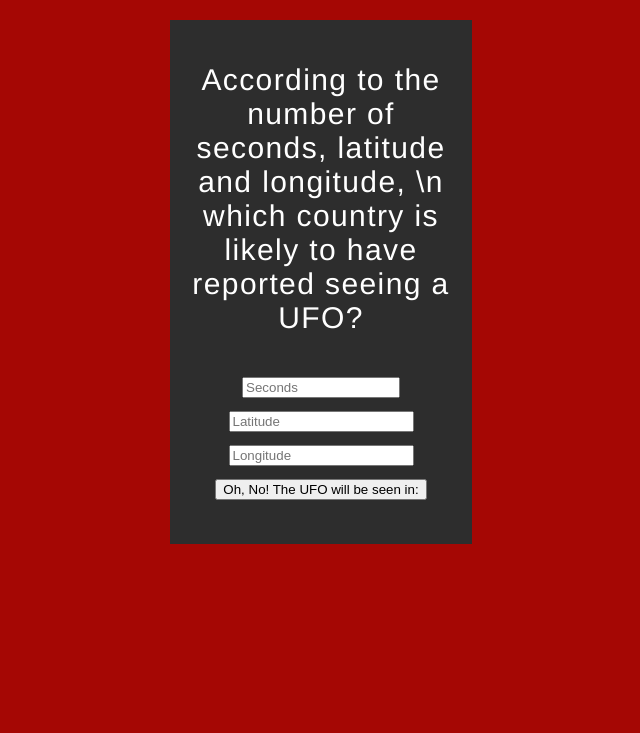
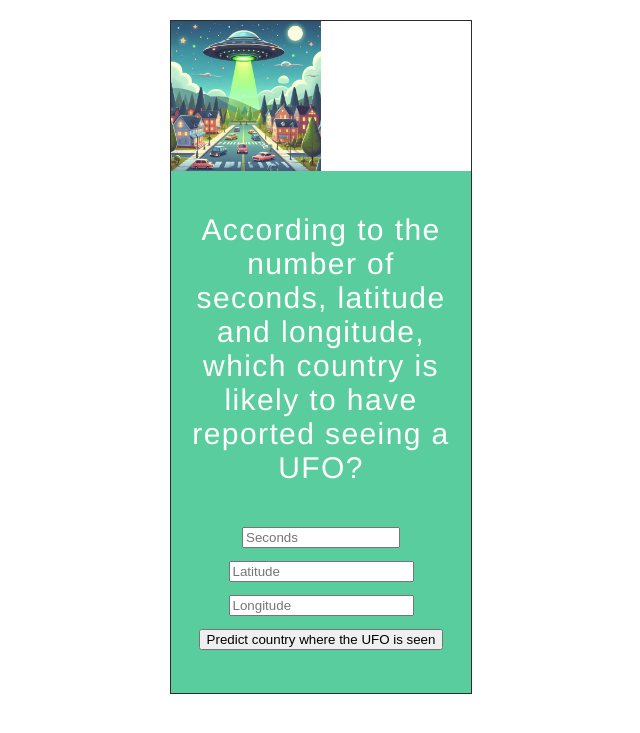
Before and after one commit to sofzcc/lab-model-deployment, a Flask app: page / in a window 1280 px wide. Shown: the top 733 px of the page, without its empty margins (327-967 px from the left). Run offline with Flask 3, Linux system fonts and the light colour scheme; parts of the project's set-up code (start-up, migrations or seed data) failed here and were passed over.

Commit message:
submission

```diff
--- a/web-app/static/css/styles.css
+++ b/web-app/static/css/styles.css
@@ -2,8 +2,8 @@ body {
 	width: 100%;
 	height: 100%;
 	font-family: 'Helvetica';
-	background: rgb(165, 7, 4);
-	color: #ffffff;
+	background: 9ac8c8;
+	color: #fff;
 	text-align: center;
 	letter-spacing: 1.4px;
 	font-size: 30px;
@@ -22,8 +22,8 @@ input {
 }
 
 .box {
-	color: #ffffff;
-	background: #2d2d2d;
+	color: #fff;
+	background: #59cd9e;
 	padding: 12px;
 	display: inline-block;
 }
--- a/web-app/templates/index.html
+++ b/web-app/templates/index.html
@@ -8,23 +8,22 @@
 
   <body>
     <div class="grid">
-
+      <img src="/background.jpeg" width='50%' height="'50%">
       <div class="box">
 
-  <p>According to the number of seconds, latitude and longitude, \n which country is likely to have reported seeing a UFO?</p>
+        <p>According to the number of seconds, latitude and longitude, which country is likely to have reported seeing a UFO?</p>
 
-
-    <form action="{{ url_for('predict')}}"method="post">
+        <form action="{{ url_for('predict')}}" method="post">
           <input type="number" name="seconds" placeholder="Seconds" required="required" min="0" max="60" />
           <input type="text" name="latitude" placeholder="Latitude" required="required" />
           <input type="text" name="longitude" placeholder="Longitude" required="required" />
-      <button type="submit" class="btn">Oh, No! The UFO will be seen in:</button>
+          <button type="submit" class="btn">Predict country where the UFO is seen</button>
         </form>
-
 
         <p>{{ prediction_text }}</p>
 
       </div>
+
     </div>
 
   </body>
```
Also changed, not shown: web-app/static/css/background.jpeg (added), 5 other files. Lines whose indentation alone changed are shown as unchanged.
